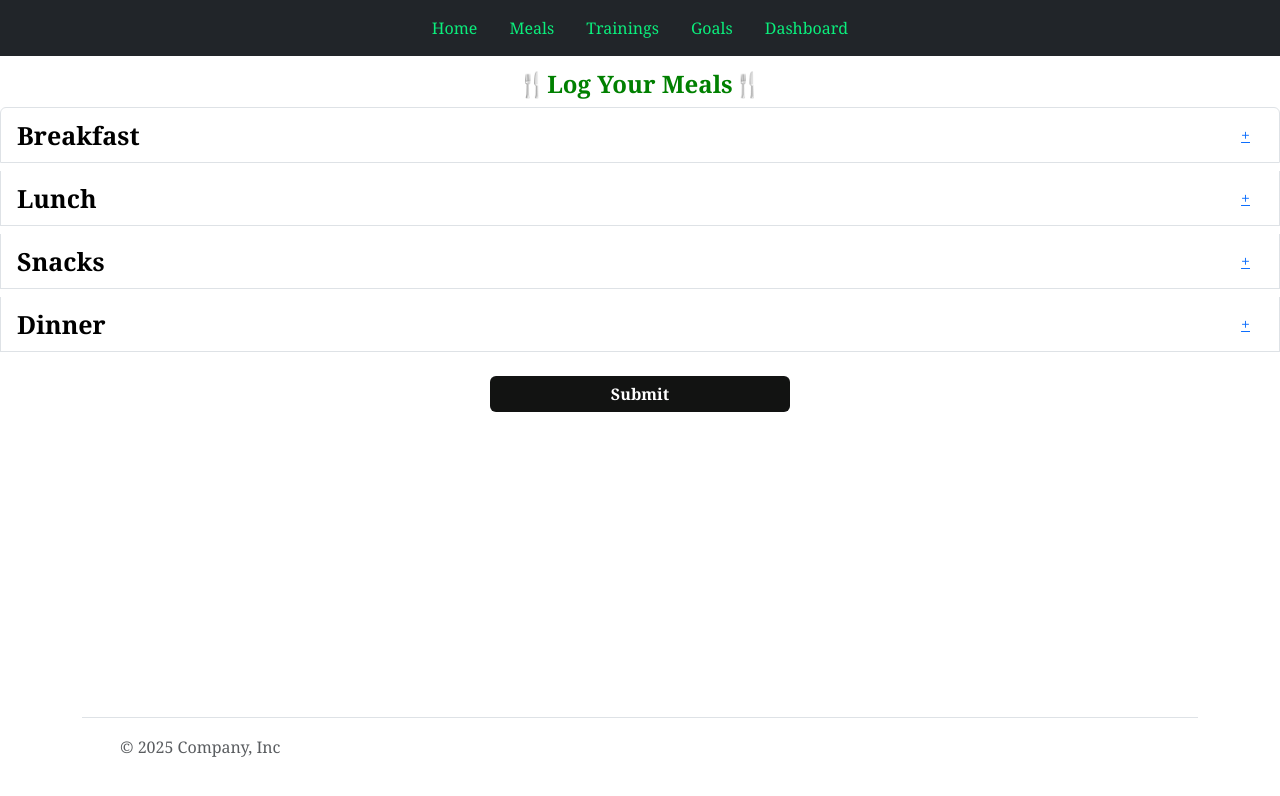
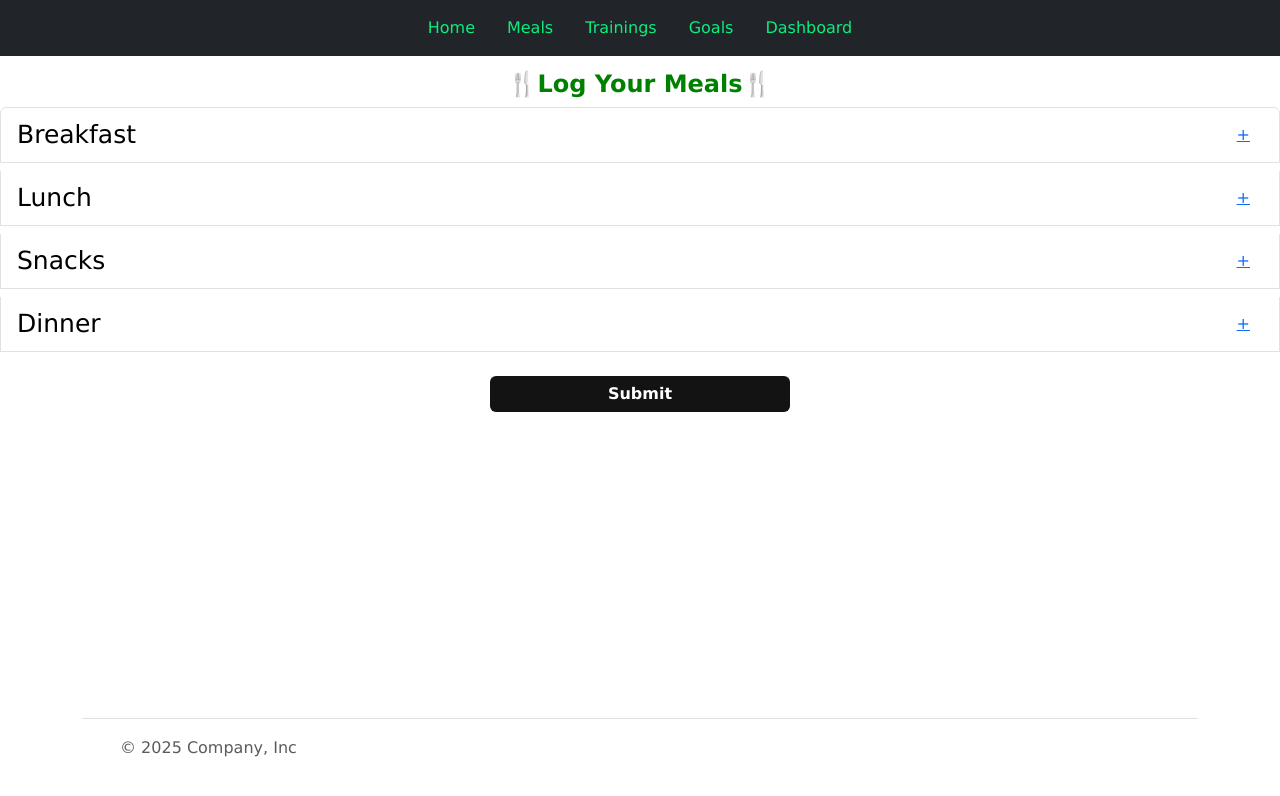
Before and after one commit to deepali-kadway/fitness-tracker, a website: page client/html/logmeals.html in a window 1280 px wide. Drawn offline with nearby package versions, Linux system fonts and the light colour scheme.

Commit message:
Update logmeals.html

```diff
--- a/client/html/logmeals.html
+++ b/client/html/logmeals.html
@@ -25,14 +25,14 @@
         display: flex;
         flex-direction: column;
         padding-top: 70px; /* Add padding to account for fixed navbar */
-        font-family: Cambria, Cochin, Georgia, Times, 'Times New Roman', serif;
+        font-family:Verdana, Geneva, Tahoma, sans-serif;
         min-height: 100vh; /* Ensure body takes full viewport height */
       }
       main {
         flex: 1; /* This will push the footer to the bottom */
       }
       #mealItems{
-        font-weight:700;
+        font-weight:500;
         font-size: 25px;
         color: rgb(0, 0, 0);
       }
@@ -86,7 +86,7 @@
 
     <main>
     <!-- Accordian - for meal entries -->
-     <h4 style="text-align: center; font-weight:bold; font-family:Cambria, Cochin, Georgia, Times, 'Times New Roman', serif; color: green;">🍴Log Your Meals🍴</h4>
+     <h4 style="text-align: center; font-weight:bold; font-family: Verdana, Geneva, Tahoma, sans-serif, serif; color: green;">🍴Log Your Meals🍴</h4>
     <div class="accordion" id="mealAccordion">
 
       <!-- Breakfast -->
```
